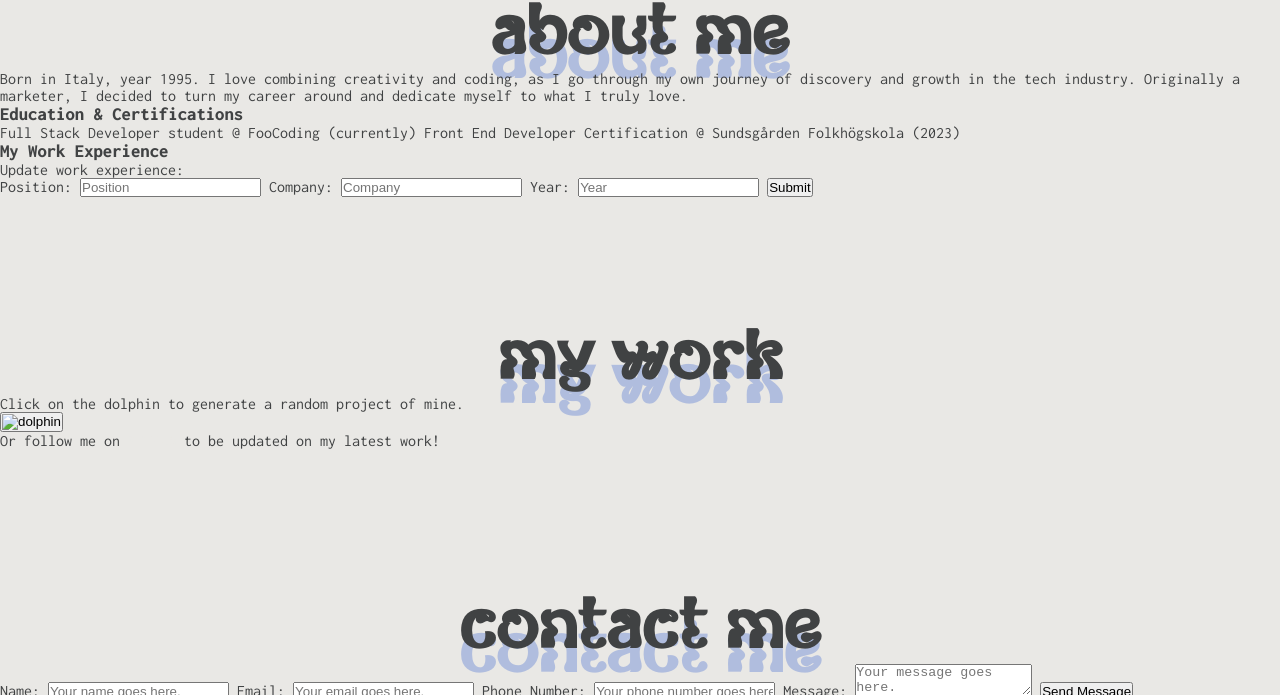
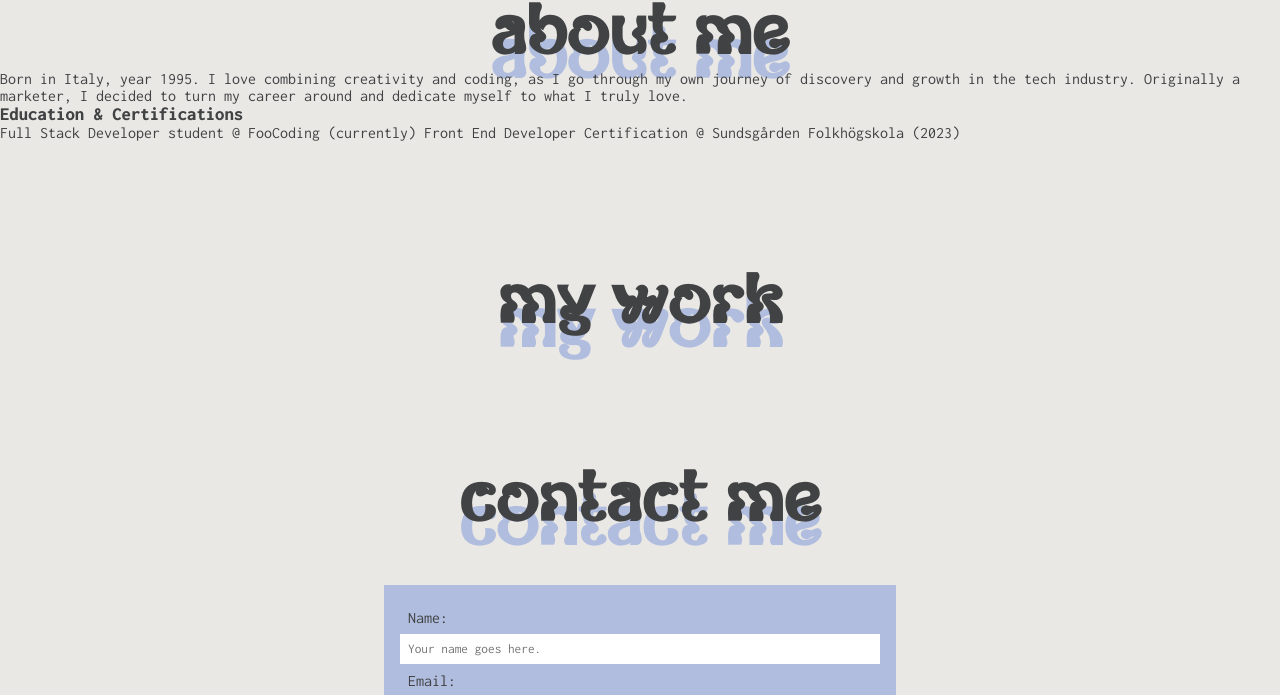
Before and after one commit to dxenia/full-stack-portfolio, a website: page public/index.html in a window 1280 px wide. Shown: the part 944-1639 px from the top of the page. Drawn offline with Linux system fonts and the light colour scheme.

Commit message:
Fixed the connection between database and contact form.

```diff
--- a/package.json
+++ b/package.json
@@ -26,6 +26,8 @@
   },
   "homepage": "https://github.com/dxenia/portfolio#readme",
   "dependencies": {
+    "body-parser": "^1.20.2",
+    "cors": "^2.8.5",
     "express": "^4.18.2",
     "mysql2": "^3.5.2"
   }
--- a/public/index.html
+++ b/public/index.html
@@ -40,15 +40,18 @@
       </nav>
     </header>
     <main>
-
       <section id="home">
-        <div class= "home-left">
-          <h3 class="main-subheading"><span class="cursive">Hello!</span>I am</h3>
+        <div class="home-left">
+          <h3 class="main-subheading">
+            <span class="cursive">Hello!</span>I am
+          </h3>
           <h1>Dana Xenia Marasca</h1>
         </div>
         <div class="home-right">
           <h3 class="main-subheading">
-            Welcome to my portfolio. I am a <span class="bold">full-stack developer</span> with a background in sales and marketing. Currently a student at FooCoding.
+            Welcome to my portfolio. I am a
+            <span class="bold">full-stack developer</span> with a background in
+            sales and marketing. Currently a student at FooCoding.
           </h3>
           <button class="home-btn">Download CV</button>
           <button class="home-btn">Let's chat!</button>
@@ -58,97 +61,35 @@
       <section id="about">
         <h2 class="heading about-heading">About Me</h2>
         <div class="about-container">
-          <article class="about-left about-section"></article>
+          <article class="about-left about-section">
             <p>
-              Born in Italy, year 1995. I love combining creativity and coding, as I go through
-              my own journey of discovery and growth in the tech industry. Originally a marketer,
-              I decided to turn my career around and dedicate myself to what I truly love.
+              Born in Italy, year 1995. I love combining creativity and coding,
+              as I go through my own journey of discovery and growth in the tech
+              industry. Originally a marketer, I decided to turn my career
+              around and dedicate myself to what I truly love.
             </p>
             <h3 class="experience-heading">Education & Certifications</h3>
             <p>
-              Full Stack Developer student @ FooCoding (currently)
-              Front End Developer Certification @ Sundsgården Folkhögskola (2023)
+              Full Stack Developer student @ FooCoding (currently) Front End
+              Developer Certification @ Sundsgården Folkhögskola (2023)
             </p>
-          </article>
-          <article class="about-right">
-            <div class="about-wrapper about-section">
-              <h3 class="experience-heading">My Work Experience</h3>
-              <ul class="about-ul"></ul>
-            </div>
-            <form class="add-experience" id="hiddenForm">
-              <p class="underline">Update work experience:</p>
-              <label for="position" class="add-experience-label"
-                >Position:</label
-              >
-              <input
-                type="text"
-                id="position"
-                name="position"
-                class="add-experience-input"
-                placeholder="Position"
-                required
-              />
-
-              <label for="company" class="add-experience-label">Company:</label>
-              <input
-                type="text"
-                id="company"
-                name="company"
-                class="add-experience-input"
-                placeholder="Company"
-                required
-              />
-
-              <label for="year" class="add-experience-label">Year:</label>
-              <input
-                type="text"
-                id="year"
-                name="year"
-                class="add-experience-input"
-                placeholder="Year"
-                required
-              />
-
-              <button type="submit" class="add-experience-btn">Submit</button>
-            </form>
           </article>
         </div>
       </section>
 
       <section id="my-work">
         <h2 class="heading my-work-heading">My Work</h2>
-        <div class="my-work-container">
-          <article class="my-work-left">
-            <p class="my-work-info">
-              Click on the dolphin to generate a random project of mine.
-            </p>
-            <button onclick="generateRepo()" class="repo-btn">
-              <img
-                src="./images/dolphin.gif"
-                alt="dolphin"
-                class="dolphin-gif"
-              />
-            </button>
-            <div id="repoGenerator"><p class="repo-btn-text"></p></div>
-          </article>
-          <article class="my-work-right">
-            <p>
-              Or follow me on
-              <a target="”_blank”" rel="noreferrer" class="account">Github</a>
-              to be updated on my latest work!
-            </p>
-            <img class="picture" />
-            <p class="name"></p>
-            <p class="location"></p>
-          </article>
-        </div>
       </section>
 
       <section id="contact">
-        <h2 class="heading contact-heading">Contact Me</h2>
-        <form class="contact-form" name="contactForm" action="#">
-          <!-- add onsubmit="return validateForm()" to form tag -->
-
+        <h2 class="contact-heading">Contact Me</h2>
+        <form
+          class="contact-form"
+          name="contactForm"
+          id="contactForm"
+          action="/"
+          method="post"
+        >
           <label for="name" class="contact-label">Name:</label>
           <input
             type="text"
@@ -169,9 +110,9 @@
             required
           />
 
-          <label for="phone-number" class="contact-label">Phone Number:</label>
+          <label for="number" class="contact-label">Phone Number:</label>
           <input
-            type="text"
+            type="number"
             id="number"
             name="number"
             class="contact-input"
@@ -188,11 +129,12 @@
             required
           ></textarea>
 
-          <button type="submit" class="send-btn">Send Message</button>
+          <button type="submit" value="Submit" class="send-btn">
+            Send Message
+          </button>
         </form>
       </section>
     </main>
-    <script src="script.js"></script>
     <footer>
       <ul class="footer">
         <li>
@@ -213,16 +155,6 @@
           ></a>
         </li>
       </ul>
-      <div class="admin-box">
-        <label for="admin">Admin</label>
-        <input
-          id="admin"
-          name="admin"
-          type="checkbox"
-          onchange="hideForm()"
-          checked
-        />
-      </div>
     </footer>
     <script src="script.js"></script>
   </body>
--- a/public/script.js
+++ b/public/script.js
@@ -1,3 +1,5 @@
+console.log('Hello from script.js!');
+// navigation
 const hamburger = document.querySelector('.hamburger');
 const navMenu = document.querySelector('.nav-menu');
 
@@ -12,3 +14,40 @@ document.querySelectorAll('.nav-link').forEach((n) =>
     navMenu.classList.remove('active');
   })
 );
+
+// contact form
+
+const form = document.querySelector('.contact-form');
+
+form.addEventListener('submit', (event) => {
+  event.preventDefault();
+
+  const formData = new FormData(form);
+  const data = {};
+  formData.forEach((value, key) => {
+    data[key] = value;
+  });
+
+  fetch('http://localhost:3000/', {
+    method: 'POST',
+    headers: {
+      'Content-Type': 'application/json',
+    },
+    body: JSON.stringify(data),
+  })
+    .then((response) => {
+      if (response.ok) {
+        return response.json();
+      } else {
+        throw new Error('Issue with network response.');
+      }
+    })
+    .then((data) => {
+      console.log(data);
+      alert('Your message was submitted successfully!');
+    })
+    .catch((error) => {
+      console.error(error);
+      alert('Error while submitting message.');
+    });
+});
--- a/public/styles.css
+++ b/public/styles.css
@@ -4,25 +4,27 @@
 
 @font-face {
   font-family: SatoshiMedium;
-  src: url(./fonts/satoshi-medium.otf) format("truetype");
+  src: url(./fonts/satoshi-medium.otf) format('truetype');
 }
 
 @font-face {
   font-family: Kooltura;
-  src: url(./fonts/kooltura.ttf) format("truetype");
+  src: url(./fonts/kooltura.ttf) format('truetype');
 }
 
 @font-face {
   font-family: Overwave;
-  src: url(./fonts/overwave.ttf) format("truetype");
+  src: url(./fonts/overwave.ttf) format('truetype');
 }
 
 @font-face {
   font-family: Adelia;
-  src: url(./fonts/adelia.ttf) format("truetype");
+  src: url(./fonts/adelia.ttf) format('truetype');
 }
 
-*, *:before, *:after {
+*,
+*:before,
+*:after {
   padding: 0;
   margin: 0;
   box-sizing: border-box;
@@ -33,7 +35,7 @@ html {
 }
 
 body {
-  background-color: #E9E8E5;
+  background-color: #e9e8e5;
   color: #404243;
   font-family: 'Inconsolata', monospace;
 }
@@ -41,7 +43,7 @@ body {
 /* NAVIGATION */
 
 header {
-  background:#647dbb;
+  background: #647dbb;
   position: sticky;
   top: 0;
   z-index: 9999;
@@ -53,7 +55,7 @@ li {
 }
 
 a {
-  color: #E9E8E5;
+  color: #e9e8e5;
   text-decoration: none;
   text-transform: uppercase;
   font-weight: 800;
@@ -71,21 +73,23 @@ a {
   display: flex;
   justify-content: space-between;
   align-items: center;
-  gap:3rem;
+  gap: 3rem;
 }
 
 .logo {
   font-family: Kooltura;
   text-transform: lowercase;
   font-size: 2.5rem;
-  color: #E9E8E5;
+  color: #e9e8e5;
 }
 
-.nav-link, .logo {
+.nav-link,
+.logo {
   transition: 0.3s ease;
 }
 
-.nav-link:hover, .logo:hover {
+.nav-link:hover,
+.logo:hover {
   color: #6b96cf;
   cursor: pointer;
 }
@@ -102,7 +106,7 @@ a {
   margin: 5px auto;
   -webkit-transition: all 0.3s ease-in-out;
   transition: all 0.3s ease-in-out;
-  background-color: #EBE2DC;
+  background-color: #ebe2dc;
 }
 
 @media (max-width: 639px) {
@@ -129,7 +133,7 @@ a {
     top: 70px;
     gap: 0;
     flex-direction: column;
-    background: #CF6BB0;
+    background: #cf6bb0;
     width: 100%;
     height: 100%;
     text-align: center;
@@ -198,7 +202,7 @@ h1 {
 }
 
 .bold {
-  font-weight:800;
+  font-weight: 800;
   color: #647dbb;
 }
 
@@ -208,7 +212,7 @@ h2 {
   font-size: 4rem;
   text-align: center;
   padding-top: 20%;
-  text-shadow: #B0BDDE 0 1.5rem;
+  text-shadow: #b0bdde 0 1.5rem;
 }
 
 .home-btn {
@@ -216,13 +220,46 @@ h2 {
   font-family: 'Inconsolata', monospace;
   padding: 1rem;
   margin-top: 1rem;
-  background: rgb(180,69,149);
-  background: linear-gradient(90deg, rgba(180,69,149,1) 0%, rgba(134,69,182,1) 50%, rgba(64,92,157,1) 100%);
-  color:#EBE2DC;
+  background: rgb(180, 69, 149);
+  background: linear-gradient(
+    90deg,
+    rgba(180, 69, 149, 1) 0%,
+    rgba(134, 69, 182, 1) 50%,
+    rgba(64, 92, 157, 1) 100%
+  );
+  color: #ebe2dc;
   font-weight: 800;
   font-size: 1rem;
 }
 
+/* !!!!!!!!!!  EDIT ABOVE  !!!!!!!! */
+/*+++++++++CONTACT+++++++++*/
+.contact-form {
+  display: flex;
+  flex-direction: column;
+  background-color: #b0bdde;
+  padding: 1rem;
+  margin: 3rem auto 2rem auto;
+}
+
+.contact-label,
+.contact-input {
+  width: 100%;
+  padding: 0.5rem;
+  border-style: none;
+  font-family: 'Inconsolata', monospace;
+}
+
+.send-btn {
+  width: 40%;
+  border-style: none;
+  margin: 1rem auto 1rem auto;
+  padding: 0.5rem;
+  font-family: 'Inconsolata', monospace;
+  background-color: #404243;
+  color: #ebe2dc;
+  font-weight: 800;
+}
 
 /*---------------TABLET VERSION---------------*/
 @media (min-width: 640px) {
@@ -240,7 +277,13 @@ h2 {
     padding-top: 10%;
   }
 
-
+  .contact-form {
+    width: 50%;
+  }
 }
 /*---------------LAPTOP VERSION---------------*/
-@media (min-width: 920px) {}
+@media (min-width: 920px) {
+  .contact-form {
+    width: 40%;
+  }
+}
```
Also changed, not shown: src/db-connection.js (deleted, +0 -18 lines), src/server.js (+38 -1 lines), 1 other file.
